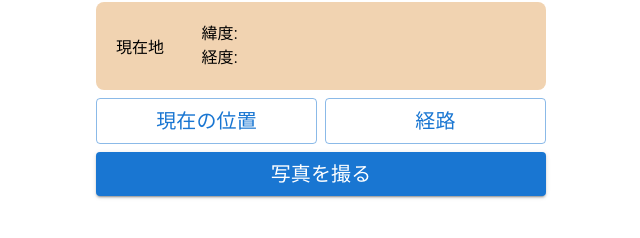
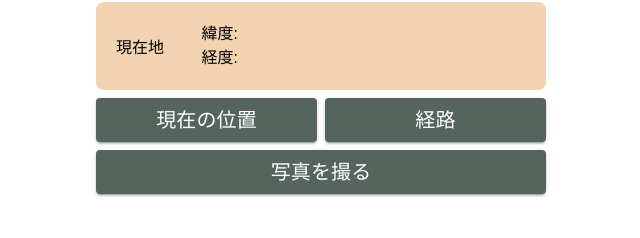
Before and after one commit to Kabuto0421/PhotoPickle, a Next.js app: page /game in a window 1280 px wide. Shown: the part 516-754 px from the top of the page, without its empty margins (319-959 px from the left). Built offline with nearby package versions, Linux system fonts and the light colour scheme.

Commit message:
buttonの色も変えた

```diff
--- a/src/app/game/page.tsx
+++ b/src/app/game/page.tsx
@@ -135,18 +135,47 @@ export default function Game() {
 
                 <Grid container item xs={12} spacing={1} justifyContent="center" sx={{ mb: 1 }}>
                     <Grid item xs={7} md={6}>
-                        <Button variant="outlined" fullWidth sx={{ padding: '6px' }} onClick={handleCurrentPositionCheck}>
+                        <Button variant="contained" fullWidth onClick={handleCurrentPositionCheck}
+                            sx={{
+                                padding: '6px',
+                                backgroundColor: "#55645d", // ボタンの背景色を設定。
+                                color: "white", // ボタンのテキスト色を設定。
+                                '&:hover': {
+                                    backgroundColor: 'rgba(255, 161, 161, 0.8)', // ホバー時の背景色を少し明るくする
+                                    color: 'black'
+                                },
+                            }}
+                        >
                             <Typography variant="h6">現在の位置</Typography>
                         </Button>
                     </Grid>
                     <Grid item xs={5} md={6}>
-                        <Button variant="outlined" fullWidth sx={{ padding: '6px' }} onClick={handleRouteClick}>
+                        <Button variant="contained" fullWidth onClick={handleRouteClick}
+                            sx={{
+                                padding: '6px',
+                                backgroundColor: "#55645d", // ボタンの背景色を設定。
+                                color: "white", // ボタンのテキスト色を設定。
+                                '&:hover': {
+                                    backgroundColor: 'rgba(255, 161, 161, 0.8)', // ホバー時の背景色を少し明るくする
+                                    color: 'black'
+                                },
+                            }}
+                        >
                             <Typography variant="h6">経路</Typography>
                         </Button>
                     </Grid>
                 </Grid>
                 <Grid item xs={12}>
-                    <Button variant="contained" fullWidth sx={{ padding: '6px' }} href='cameraPage'>
+                    <Button variant="contained" fullWidth href='cameraPage'
+                        sx={{
+                            padding: '6px',
+                            backgroundColor: "#55645d", // ボタンの背景色を設定。
+                            color: "white", // ボタンのテキスト色を設定。
+                            '&:hover': {
+                                backgroundColor: 'rgba(255, 161, 161, 0.8)', // ホバー時の背景色を少し明るくする
+                                color: 'black'
+                            },
+                        }}>
                         <Typography variant="h6">写真を撮る</Typography>
                     </Button>
                 </Grid>
```
